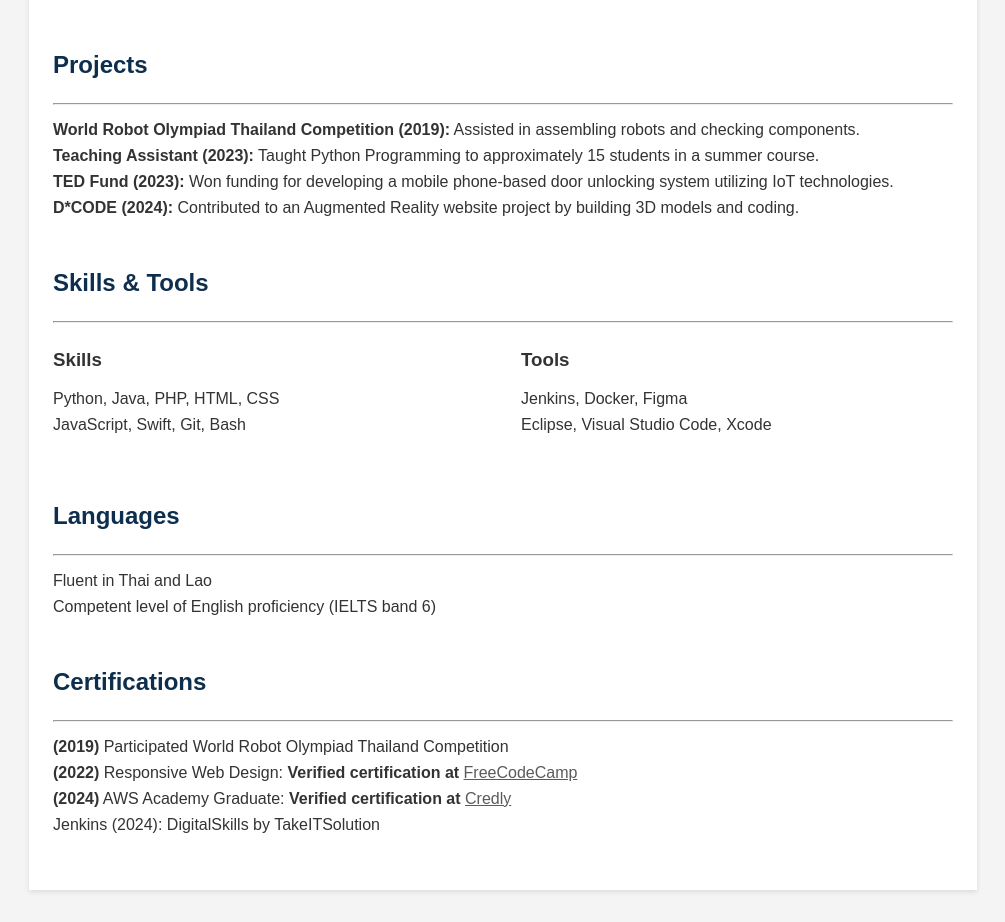
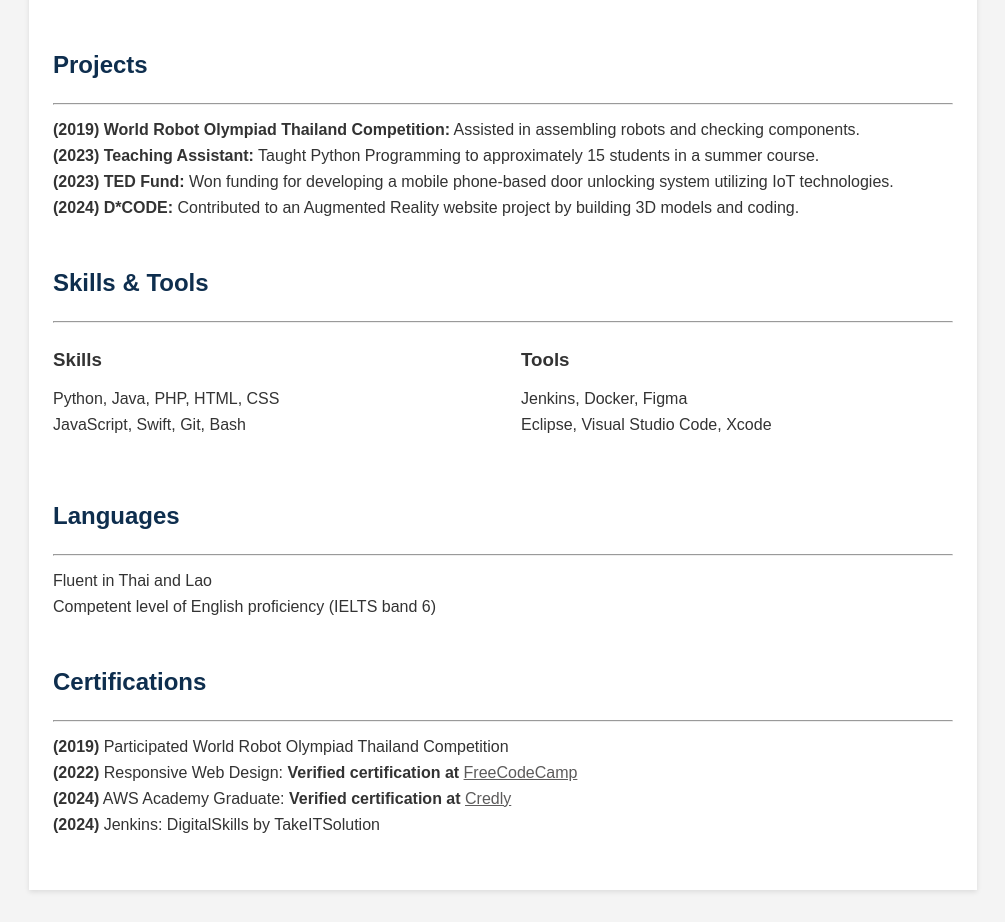
Before and after one commit to PattiyaY/Resume, a plain HTML site: page index.html in a window 1280 px wide. Shown: the part 406-1328 px from the top of the page, without its empty margins (137-1142 px from the left). Drawn offline with Linux system fonts and the light colour scheme.

Commit message:
fix: typo

```diff
--- a/index.html
+++ b/index.html
@@ -96,19 +96,19 @@
         <hr />
         <ul>
           <li>
-            <strong>World Robot Olympiad Thailand Competition (2019):</strong>
+            <strong>(2019) World Robot Olympiad Thailand Competition:</strong>
             Assisted in assembling robots and checking components.
           </li>
           <li>
-            <strong>Teaching Assistant (2023):</strong> Taught Python
+            <strong>(2023) Teaching Assistant:</strong> Taught Python
             Programming to approximately 15 students in a summer course.
           </li>
           <li>
-            <strong>TED Fund (2023):</strong> Won funding for developing a
+            <strong>(2023) TED Fund:</strong> Won funding for developing a
             mobile phone-based door unlocking system utilizing IoT technologies.
           </li>
           <li>
-            <strong>D*CODE (2024):</strong> Contributed to an Augmented Reality
+            <strong>(2024) D*CODE:</strong> Contributed to an Augmented Reality
             website project by building 3D models and coding.
           </li>
         </ul>
@@ -164,7 +164,9 @@
             <strong>Verified certification at</strong>
             <a href="https://www.credly.com/go/9ZFO839b">Credly</a>
           </li>
-          <li>Jenkins (2024): DigitalSkills by TakeITSolution</li>
+          <li>
+            <strong>(2024)</strong> Jenkins: DigitalSkills by TakeITSolution
+          </li>
         </ul>
       </section>
     </div>
```
